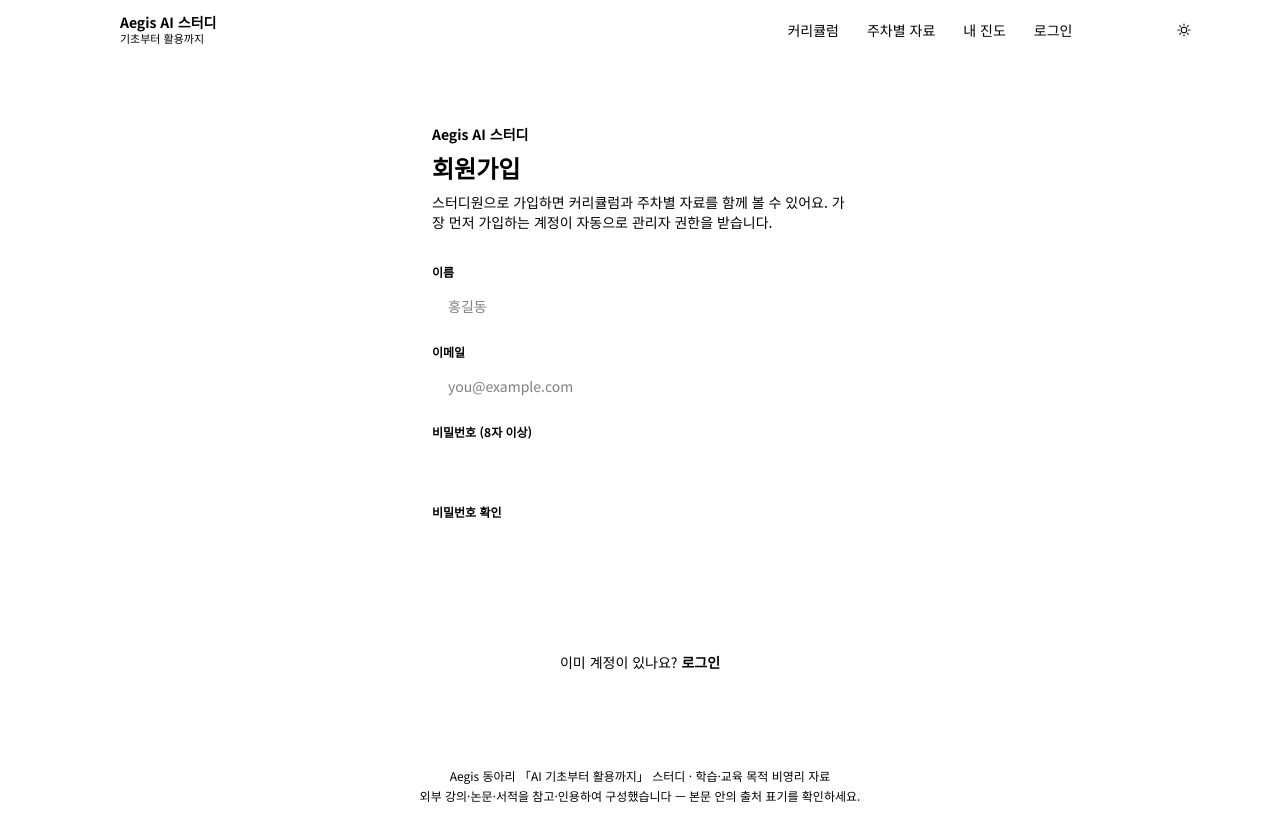
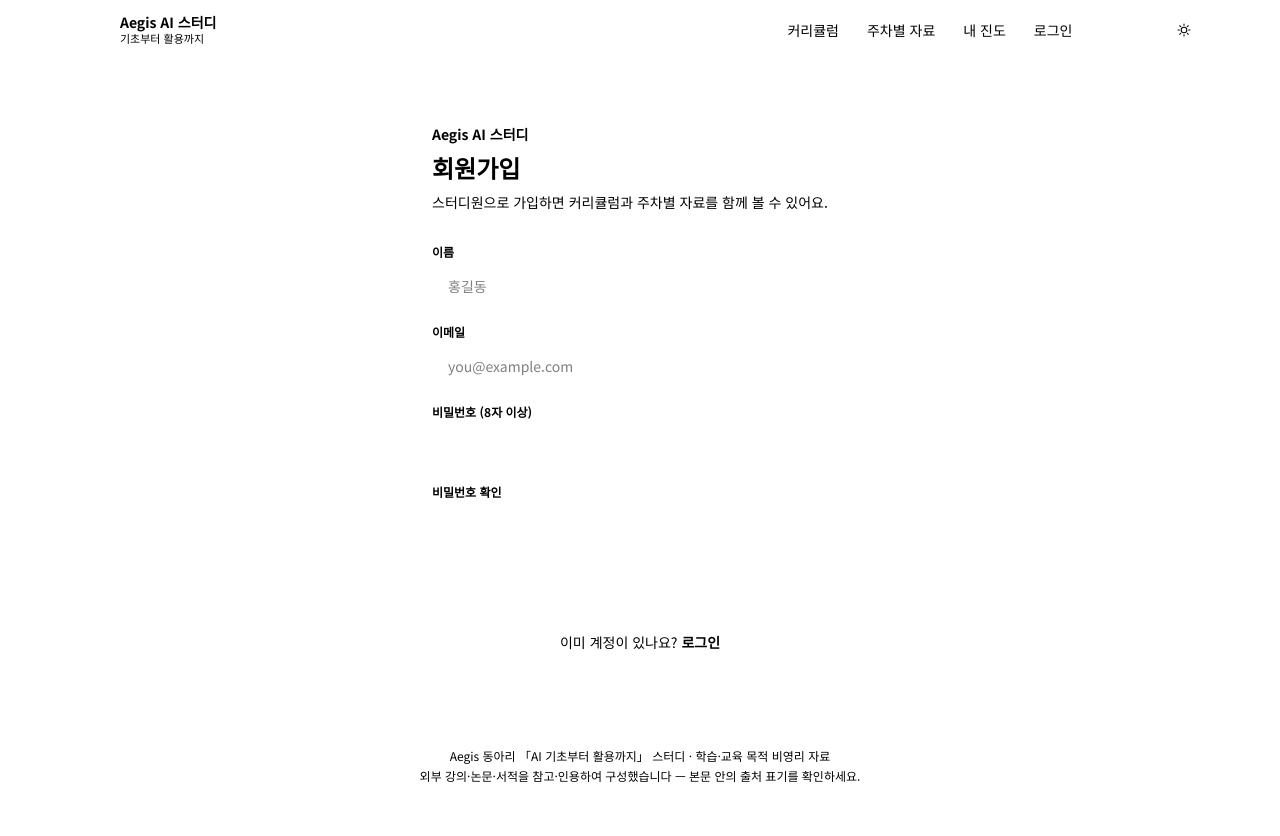
Before and after one commit to meaterick/Studysite, a Next.js app: page /signup in a window 1280 px wide. Built offline with nearby package versions, Linux system fonts and the light colour scheme; no server answers.

Commit message:
회원가입 화면에서 관리자 자동 부여 안내 문구 제거
첫 계정에 관리자 권한을 자동으로 주는 동작 자체는 그대로 두고, 가입 화면에
노출되던 안내 문구만 지웠다.

```diff
--- a/src/app/signup/page.tsx
+++ b/src/app/signup/page.tsx
@@ -56,8 +56,7 @@ export default async function SignupPage({
       <p className="mb-2 text-sm font-bold text-[var(--series-blue)]">Aegis AI 스터디</p>
       <h1 className="mb-2 text-2xl font-black text-ink">회원가입</h1>
       <p className="mb-8 text-sm text-ink-secondary">
-        스터디원으로 가입하면 커리큘럼과 주차별 자료를 함께 볼 수 있어요. 가장 먼저 가입하는 계정이
-        자동으로 관리자 권한을 받습니다.
+        스터디원으로 가입하면 커리큘럼과 주차별 자료를 함께 볼 수 있어요.
       </p>
       <form action={signup} className="space-y-4">
         <input type="hidden" name="from" value={from ?? ""} />
```
